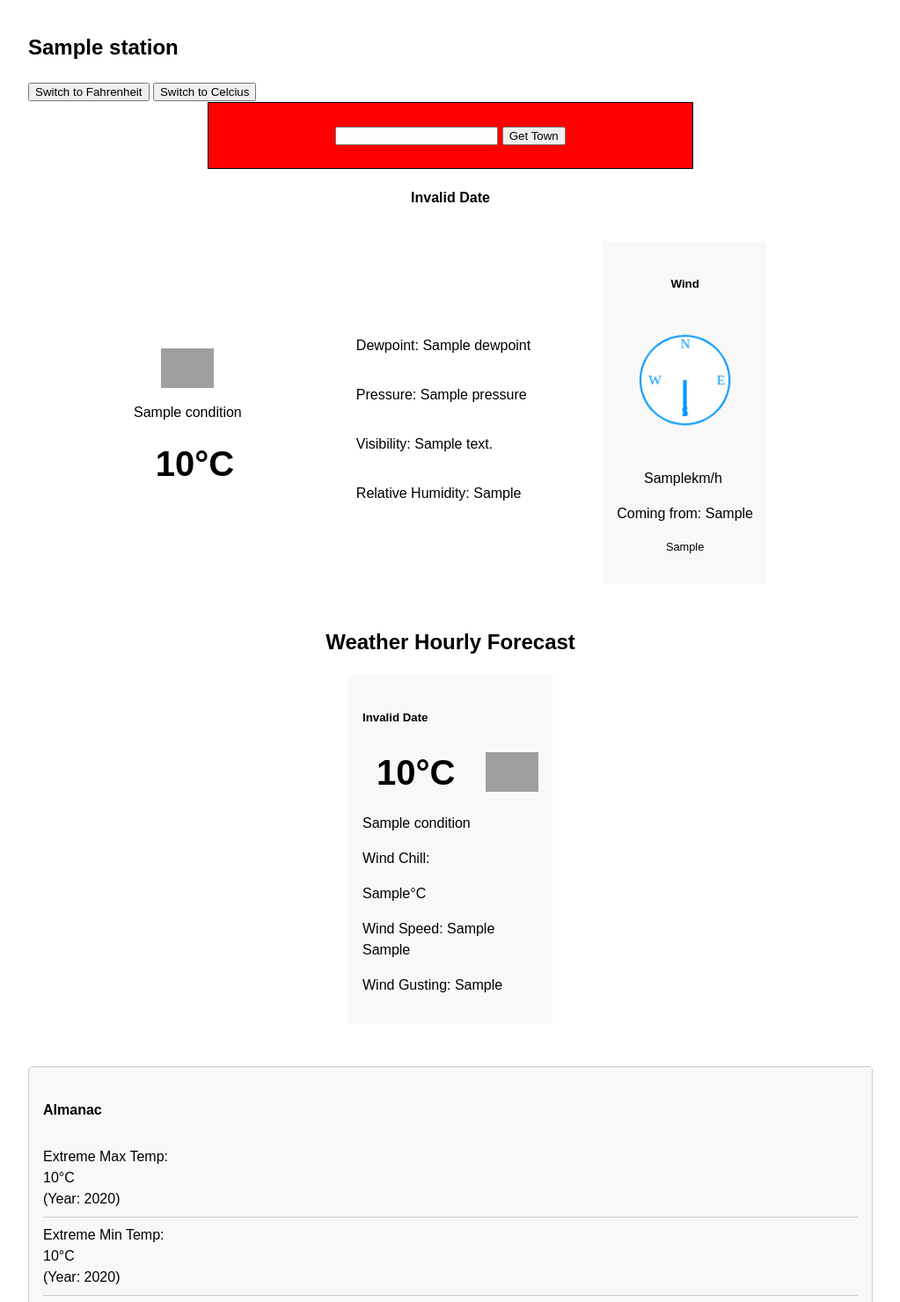
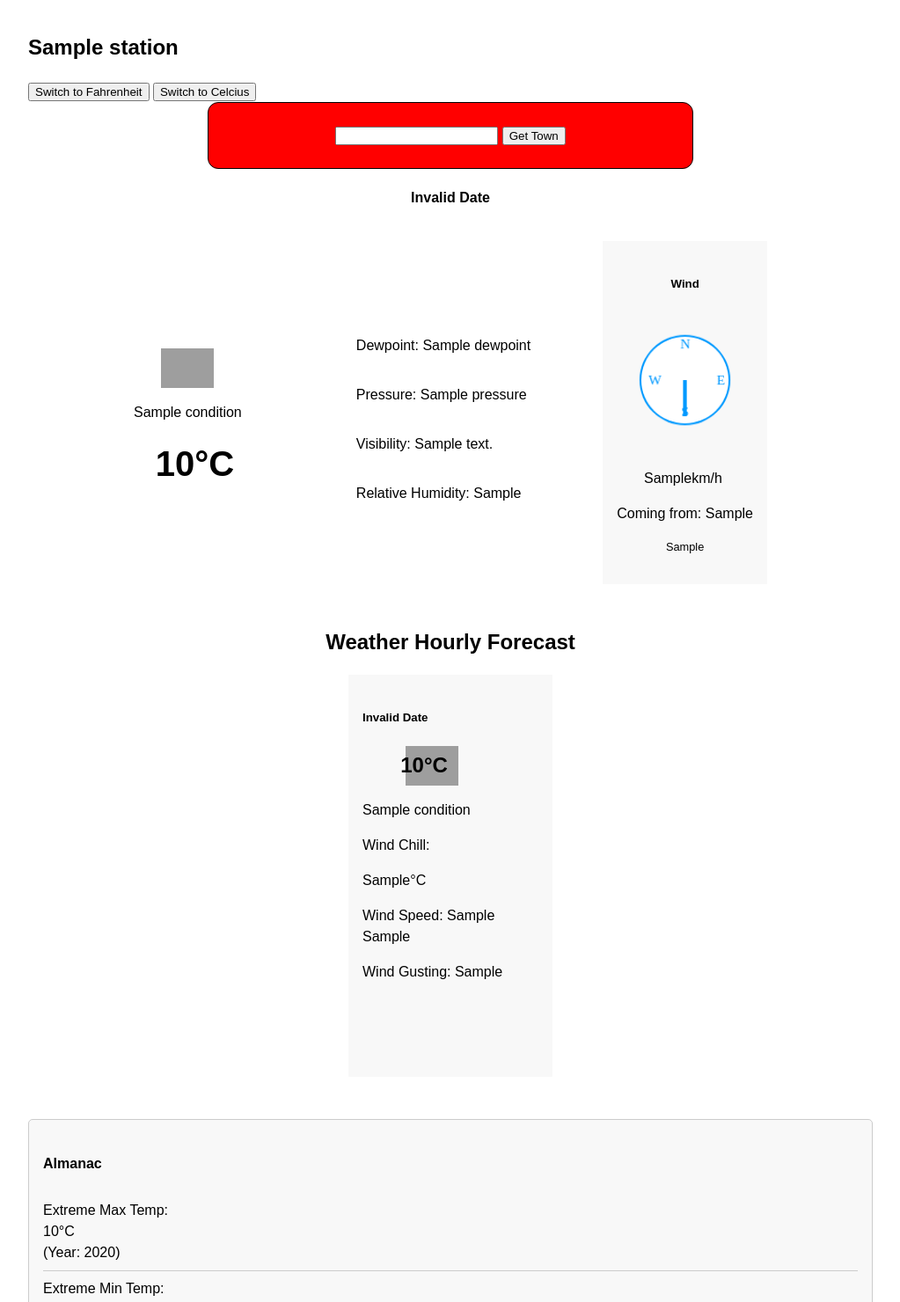
Before and after one commit to ironhymen/weatherapp, a Flask app: template templates/weather.html in a window 1280 px wide. Shown: the top 1480 px of the page at 88% size, without its empty margins (128-1151 px from the left). Run offline with Flask 2, Linux system fonts and the light colour scheme; the template is opened without the code that fills it: most values are stand-ins (such as "Sample title", 1, 10 or a date in 2020); grey boxes are pictures that could not be loaded.

Commit message:
css changes

```diff
--- a/static/style.css
+++ b/static/style.css
@@ -20,6 +20,7 @@ html, body {
   border: solid 1px black;
   width: 500px;
   padding: 25px;
+  border-radius: 0.75em;
 }
 
 .container {
@@ -100,9 +101,10 @@ html, body {
 }
 
 .hourly-container {
-  display: flex;
-  flex-wrap: wrap;
-  justify-content: center;
+  display: grid;
+  grid-gap: 1em;
+  place-items: center;
+  grid-template-columns: repeat(auto-fit, minmax(200px, 1fr));
 }
 
 .forecast-day {
@@ -111,11 +113,20 @@ html, body {
   margin-bottom: 1rem;
   padding: 1rem;
   background-color: #f8f8f8;
+  min-height: 425px;
+  max-height: 425px;
+  justify-content: space-between;
+}
+
+.forecast-day .hourtempbox .temperature {
+  font-size: 1.5em;
+  margin: -2em;
+  z-index: 999999;
 }
 
 .hourtempbox {
   display: flex;
-  justify-content: space-between;
+  justify-content: center;
   align-items: center;
   margin-bottom: 1rem;
 }
```
